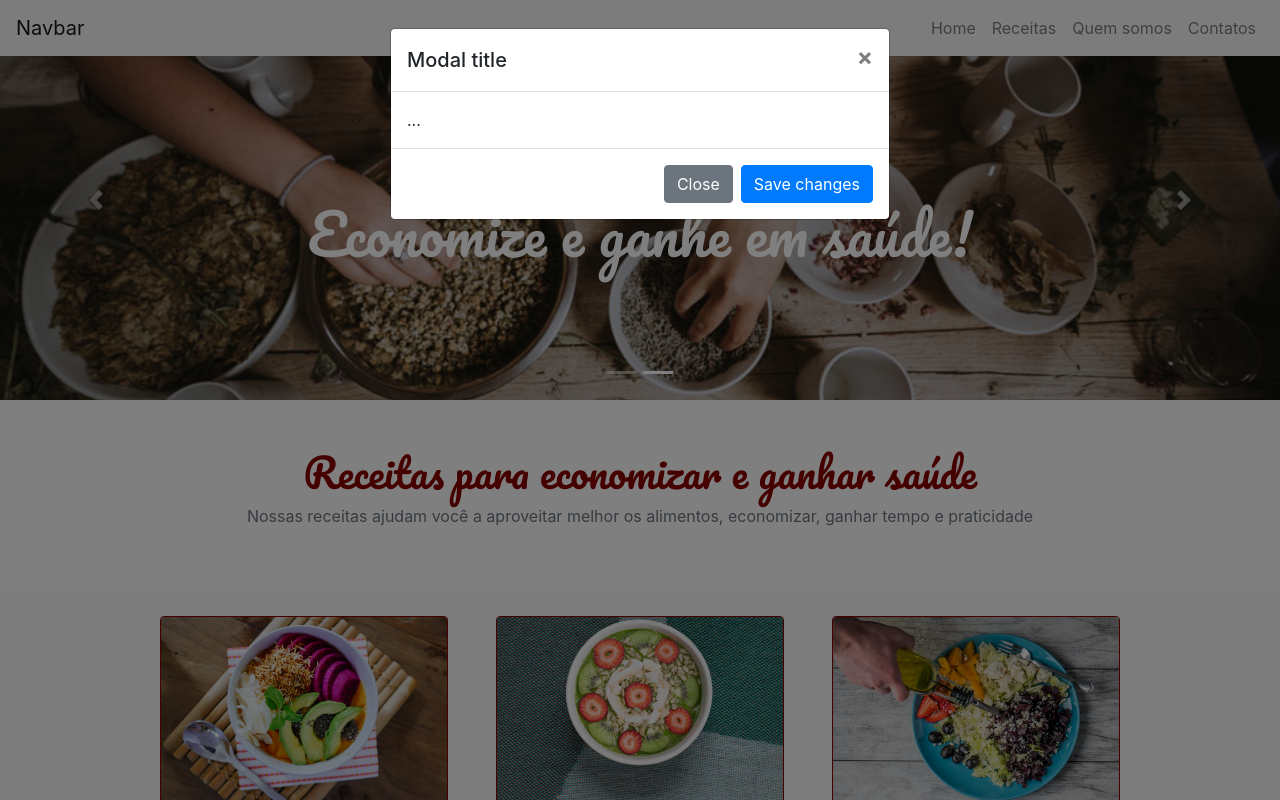
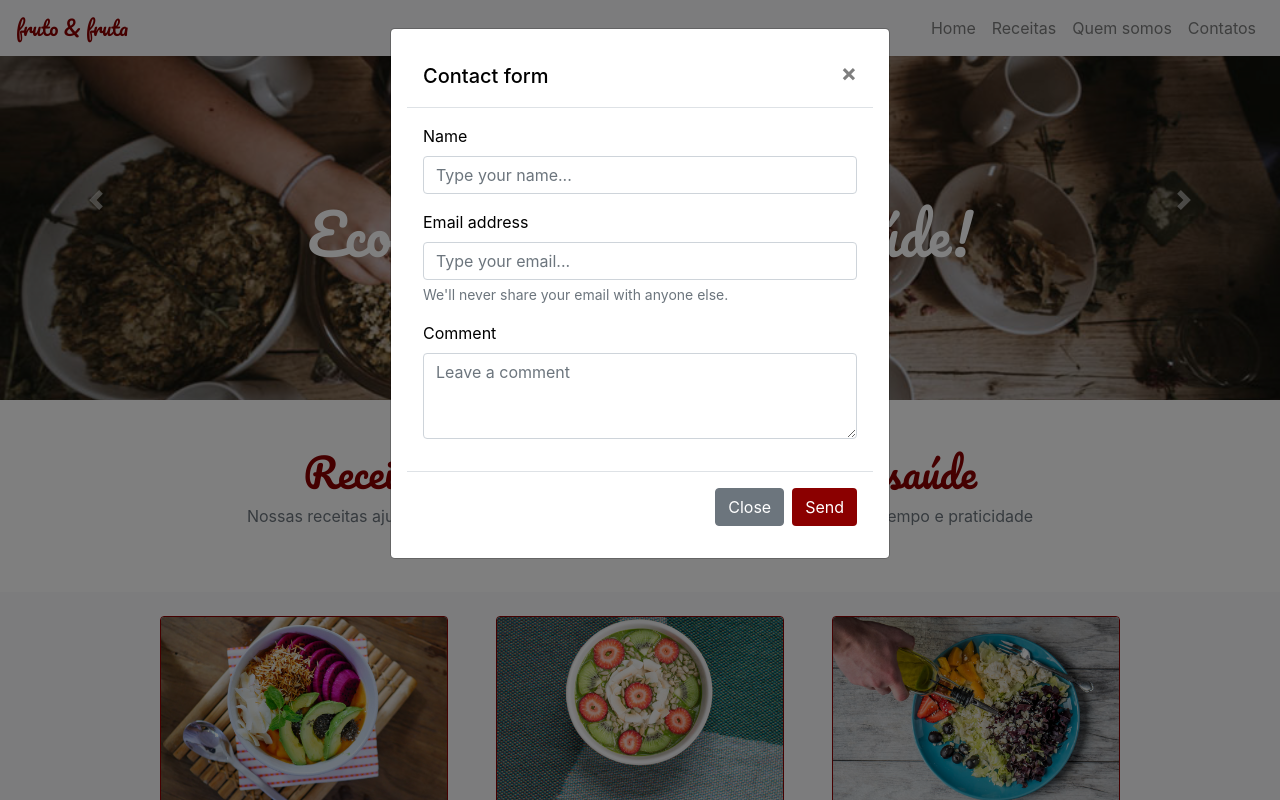
Before and after one commit to evertonrch/bootstrap-layout-01, a plain HTML site: page index.html in a window 1280 px wide. Both pictures are taken after a click on the link "Contatos". Shown: the top 800 px of the page. Drawn offline with nearby package versions, Linux system fonts and the light colour scheme.

Commit message:
Estilizando modal, forms, mais html semântico e footer

```diff
--- a/index.html
+++ b/index.html
@@ -1,5 +1,5 @@
 <!DOCTYPE html>
-<html>
+<html lang="pt-br">
   <head>
     <meta charset="utf-8" />
     <meta name="viewport" content="width=device-width, initial-scale=1" />
@@ -15,13 +15,20 @@
       href="https://fonts.googleapis.com/css2?family=Pacifico&display=swap"
       rel="stylesheet"
     />
+    <link
+      rel="stylesheet"
+      href="https://cdnjs.cloudflare.com/ajax/libs/font-awesome/6.3.0/css/all.min.css"
+      integrity="sha512-SzlrxWUlpfuzQ+pcUCosxcglQRNAq/DZjVsC0lE40xsADsfeQoEypE+enwcOiGjk/bSuGGKHEyjSoQ1zVisanQ=="
+      crossorigin="anonymous"
+      referrerpolicy="no-referrer"
+    />
     <title>fruta e fruto</title>
   </head>
 
   <body>
     <header>
       <nav class="navbar navbar-expand-lg navbar-light bg-light fixed-top">
-        <a class="navbar-brand" href="#">Navbar</a>
+        <a class="navbar-brand header-darkred" href="#">fruto & fruta</a>
         <button
           class="navbar-toggler"
           type="button"
@@ -45,12 +52,13 @@
               >
             </li>
             <li><a class="nav-item nav-link" href="#">Receitas</a></li>
-            <li><a class="nav-item nav-link">Quem somos</a></li>
+            <li><a class="nav-item nav-link" href="#">Quem somos</a></li>
             <li>
               <a
                 class="nav-item nav-link"
                 data-toggle="modal"
                 data-target="#contact-modal"
+                href="#"
                 >Contatos</a
               >
             </li>
@@ -221,6 +229,27 @@
       </section>
     </main>
 
+    <footer
+      class="bg-dark p-3 m-0 text-center text-white d-flex flex-column align-items-start"
+    >
+      <span class="d-flex align-items-center justify-content-center text-info">
+        <a class="text-reset" href="#"><i class="fa-brands fa-linkedin"></i></a>
+        <small class="ml-2 text-white font-italic">In/frutoefruta</small>
+      </span>
+      <span class="d-flex align-items-center justify-content-center text-info">
+        <a class="text-reset" href="#"
+          ><i class="fa-brands fa-square-twitter"></i
+        ></a>
+        <small class="ml-2 text-white font-italic">t/frutoefruta</small>
+      </span>
+      <span class="d-flex align-items-center justify-content-center text-info">
+        <a class="text-reset" href="#"
+          ><i class="fa-brands fa-square-instagram"></i
+        ></a>
+        <small class="ml-2 text-white font-italic">@frutoefruta</small>
+      </span>
+    </footer>
+
     <!-- Modal -->
     <div
       class="modal fade"
@@ -230,9 +259,9 @@
       aria-hidden="true"
     >
       <div class="modal-dialog">
-        <div class="modal-content">
-          <div class="modal-header">
-            <h5 class="modal-title" id="exampleModalLabel">Modal title</h5>
+        <dialog class="modal-content">
+          <header class="modal-header">
+            <h5 class="modal-title" id="exampleModalLabel">Contact form</h5>
             <button
               type="button"
               class="close"
@@ -241,9 +270,44 @@
             >
               <span aria-hidden="true">&times;</span>
             </button>
-          </div>
-          <div class="modal-body">...</div>
-          <div class="modal-footer">
+          </header>
+          <main class="modal-body">
+            <form>
+              <div class="form-group">
+                <label for="name">Name</label>
+                <input
+                  type="text"
+                  class="form-control"
+                  id="name"
+                  aria-describedby="emailHelp"
+                  placeholder="Type your name..."
+                />
+              </div>
+              <div class="form-group">
+                <label for="exampleInputEmail1">Email address</label>
+                <input
+                  type="email"
+                  class="form-control"
+                  id="exampleInputEmail1"
+                  aria-describedby="emailHelp"
+                  placeholder="Type your email..."
+                />
+                <small id="emailHelp" class="form-text text-muted"
+                  >We'll never share your email with anyone else.</small
+                >
+              </div>
+              <label for="textArea">Comment</label>
+              <div class="form-group">
+                <textarea
+                  id="textArea"
+                  class="form-control"
+                  rows="3"
+                  placeholder="Leave a comment"
+                ></textarea>
+              </div>
+            </form>
+          </main>
+          <footer class="modal-footer">
             <button
               type="button"
               class="btn btn-secondary"
@@ -251,17 +315,11 @@
             >
               Close
             </button>
-            <button type="button" class="btn btn-primary">Save changes</button>
-          </div>
-        </div>
+            <button type="button" class="btn btn-modal">Send</button>
+          </footer>
+        </dialog>
       </div>
     </div>
-
-    <p>
-      contato:<a href="mailto:email@frutafruto.com.br"
-        >email@frutafruto.com.br</a
-      >
-    </p>
 
     <script
       src="https://cdn.jsdelivr.net/npm/jquery@3.5.1/dist/jquery.slim.min.js"
--- a/src/style.css
+++ b/src/style.css
@@ -8,12 +8,13 @@
   object-position: 0 80%;
 }
 
-h1 {
+h1,
+.navbar-brand {
   font-family: "Pacifico", cursive;
 }
 
 .header-darkred {
-  color: darkred;
+  color: darkred !important;
 }
 
 /* .card-body,
@@ -25,7 +26,8 @@ h1 {
   border-color: darkred;
 }
 
-.card .btn-card {
+.card .btn-card,
+.modal .btn-modal {
   background-color: darkred;
   color: #fff;
 }
@@ -39,3 +41,7 @@ h1 {
   object-fit: cover;
   object-position: 0 80%;
 }
+
+i {
+  font-size: 30px;
+}
```
